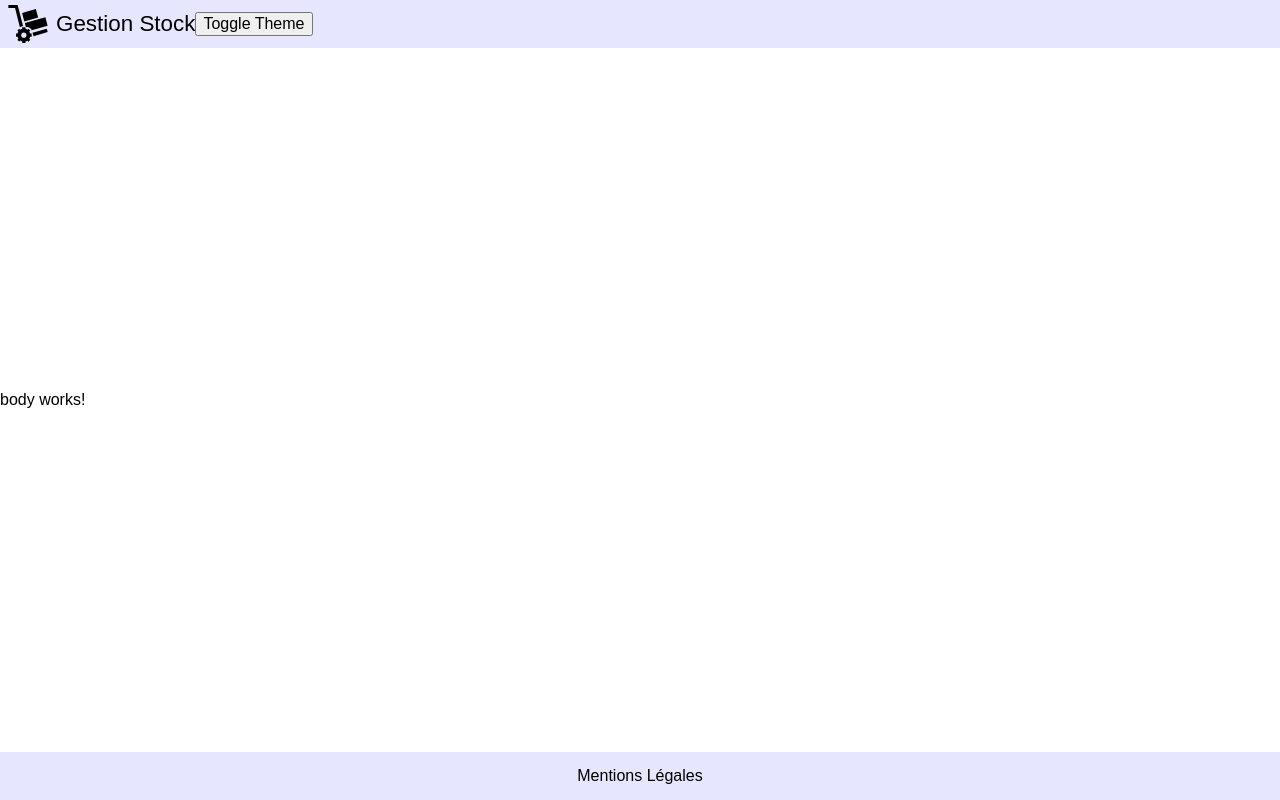
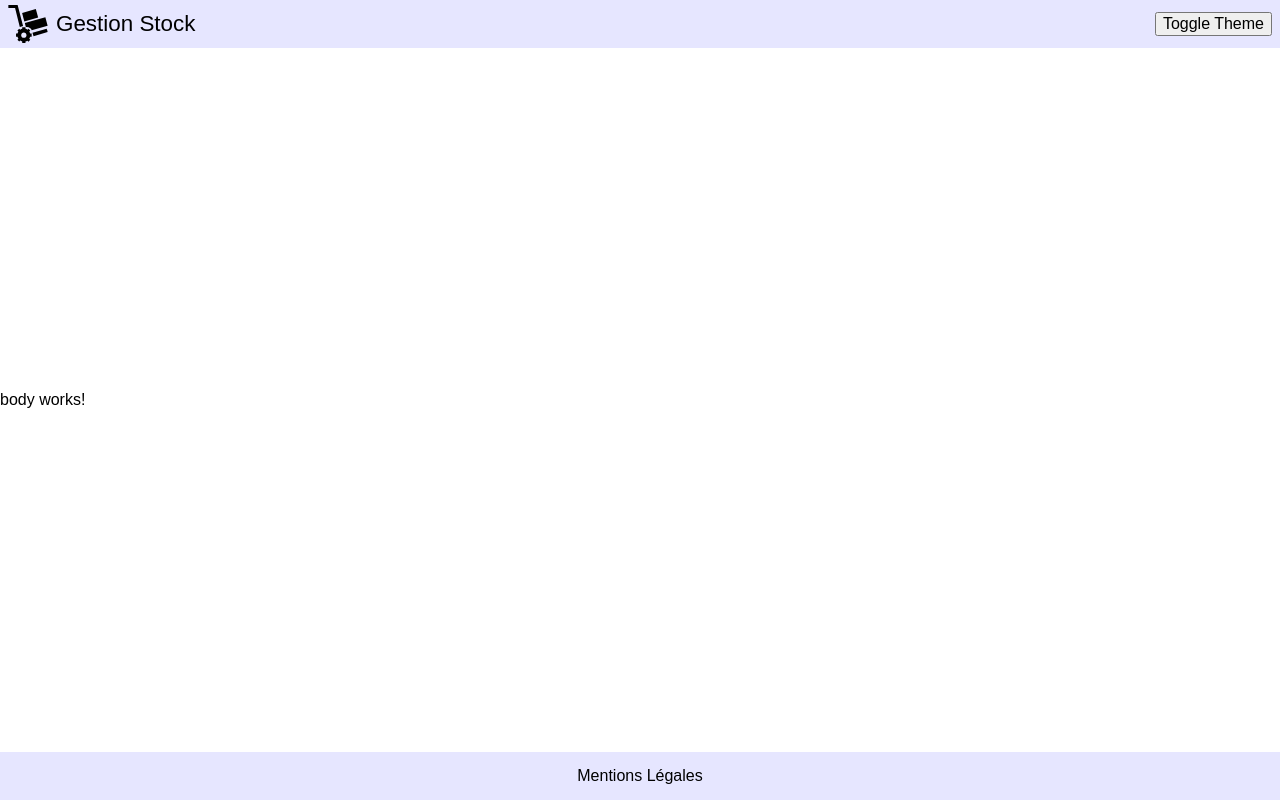
Before and after one commit to jlguenego/crudity-demo, an Angular app in the folder front/: page / in a window 1280 px wide. Built offline with nearby package versions, Linux system fonts and the light colour scheme.

Commit message:
dev: added accessibility

```diff
--- a/front/src/app/layout/header/header.component.html
+++ b/front/src/app/layout/header/header.component.html
@@ -16,4 +16,6 @@
   </svg>
   <span>Gestion Stock</span>
 </a>
-<button (click)="themeService.toggleTheme()">Toggle Theme</button>
+<div class="utility" role="toolbar">
+  <button (click)="themeService.toggleTheme()">Toggle Theme</button>
+</div>
--- a/front/src/app/layout/header/header.component.scss
+++ b/front/src/app/layout/header/header.component.scss
@@ -6,6 +6,7 @@
   height: 3em;
   display: flex;
   align-items: center;
+  justify-content: space-between;
   padding: 0 0.5em;
   a {
     text-decoration: inherit;
--- a/front/src/theme.scss
+++ b/front/src/theme.scss
@@ -1,5 +1,3 @@
-$theme: "light";
-
 :root {
   --bg-color: white;
   --fg-color: black;
```
